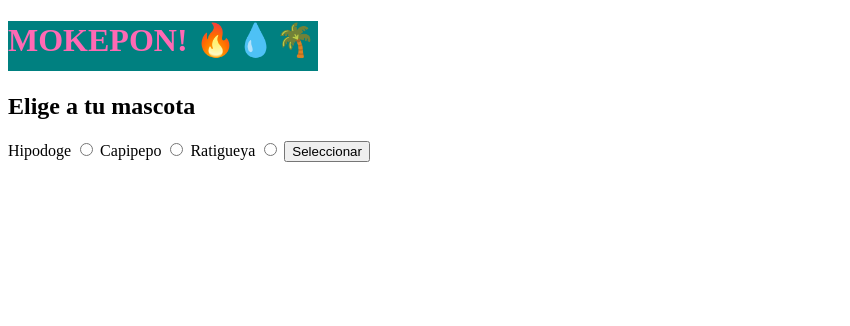
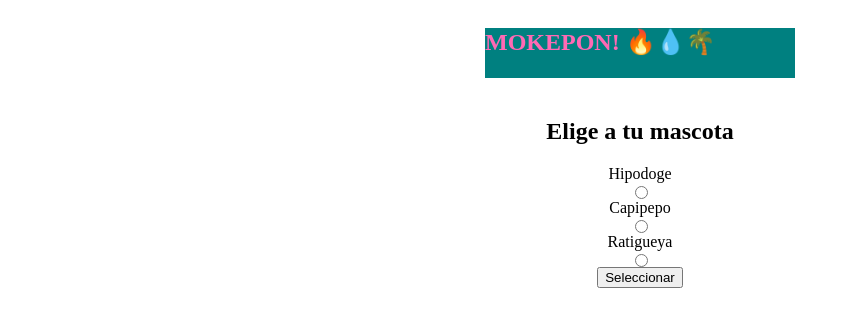
Before and after one commit to marcojw2699/PlatziCursoProgramacionBasica, a plain HTML site: page mokepon.html in a window 1280 px wide. Shown: the whole page, without its empty margins (0-850 px from the left). Drawn offline with Linux system fonts and the light colour scheme.

Commit message:
centramos los elementos que le permiten al cliente escoger su mascota

```diff
--- a/mokepon.html
+++ b/mokepon.html
@@ -8,10 +8,8 @@
     <link rel="stylesheet" href="./styles.css">
 </head>
 <body>
-    <h1 class="titulo">MOKEPON! 🔥💧🌴</h1>
-
     <section id="seleccionar-mascota">
-
+        <h1 class="titulo">MOKEPON! 🔥💧🌴</h1>
         <h2>Elige a tu mascota</h2>
 
         <label for="hipodoge">Hipodoge</label>
@@ -22,9 +20,6 @@
 
         <label for="ratigueya">Ratigueya</label>
         <input type="radio" name="mascota" id="ratigueya">
-
-
-
 
         <button id="boton-mascota">Seleccionar</button>
     </section>
--- a/styles.css
+++ b/styles.css
@@ -4,3 +4,10 @@
     height: 50px;
     background-color: teal;
 }
+
+#seleccionar-mascota{
+    display: flex;
+    flex-direction: column;
+    justify-content: center;
+    align-items: center;
+}
```
